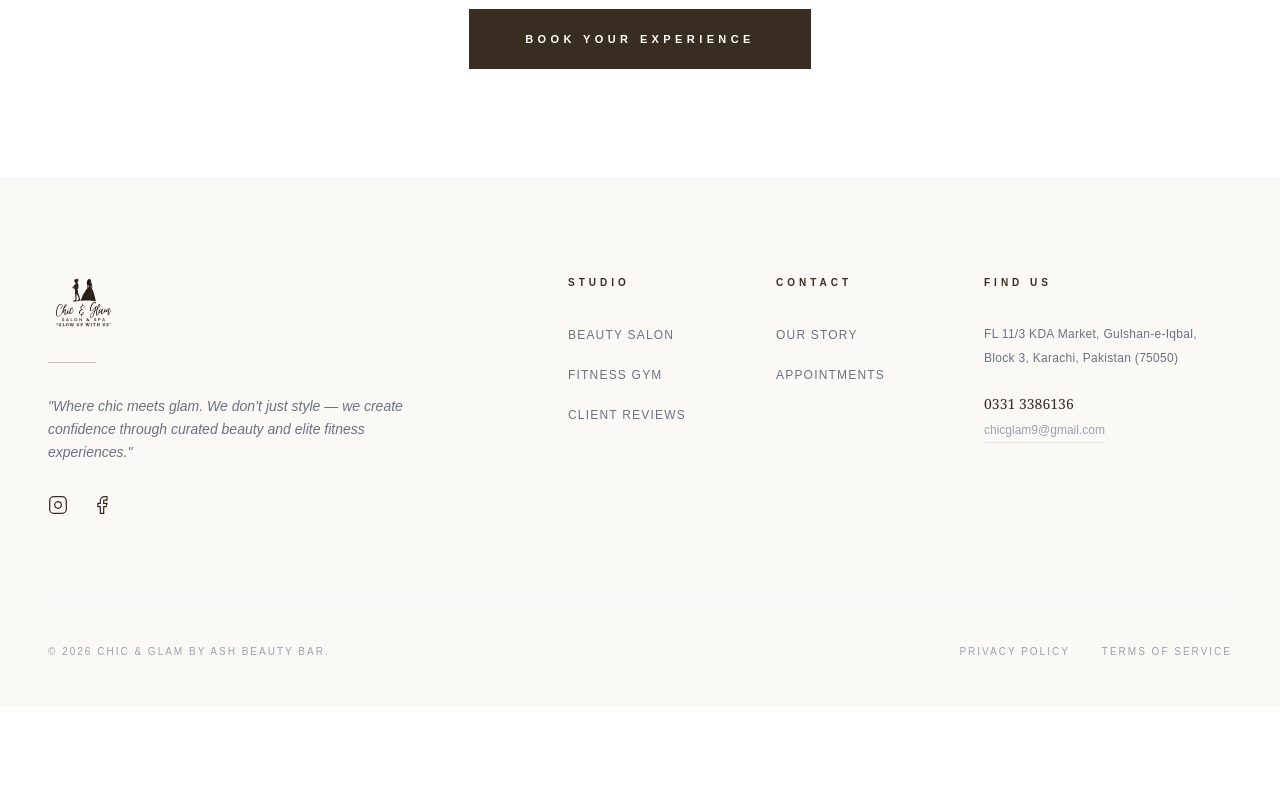
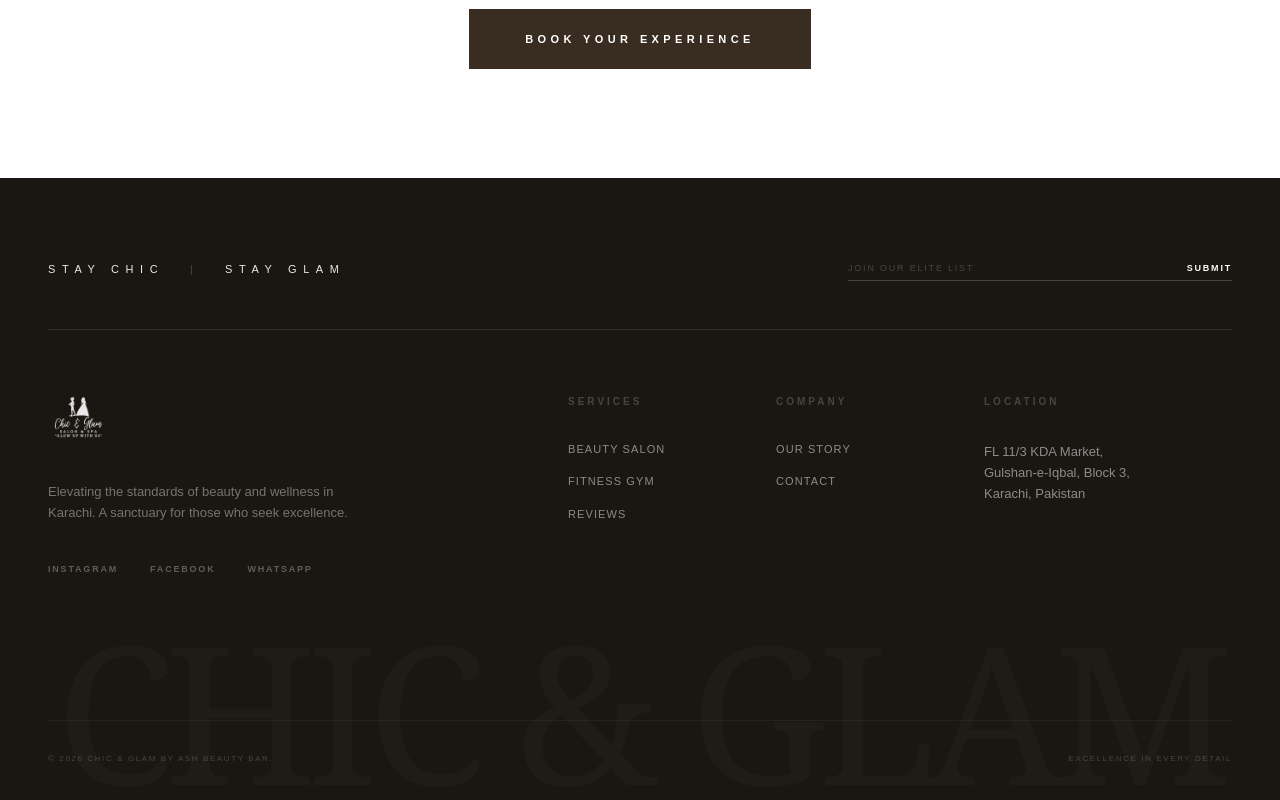
Before and after one commit to Noman107c/chic-glam, a Next.js app: page /about in a window 1280 px wide. Shown: the part 2006-2806 px from the top of the page. Before the commit the page ends 2713 px from the top, so only its background shows below. Built offline with nearby package versions, Linux system fonts and the light colour scheme.

Commit message:
animation added and fixed bugs

```diff
--- a/package.json
+++ b/package.json
@@ -9,6 +9,7 @@
     "lint": "eslint"
   },
   "dependencies": {
+    "framer-motion": "^12.28.1",
     "next": "16.1.4",
     "react": "19.2.3",
     "react-dom": "19.2.3"
--- a/src/app/components/Footer.tsx
+++ b/src/app/components/Footer.tsx
@@ -1,85 +1,103 @@
-import Link from 'next/link';
 import Image from 'next/image';
+import LinkComponent from 'next/link';
 
 export default function Footer() {
   return (
-    <footer className="bg-[#FAF9F6] border-t border-gray-100 pt-24 pb-12">
+    <footer className="bg-[#1a1612] text-[#FAF9F6] pt-20 pb-12 overflow-hidden">
       <div className="max-w-7xl mx-auto px-6 lg:px-12">
+
+        {/* 1. SMALL REFINED HEADING Section */}
+        <div className="border-b border-white/10 pb-12 mb-16">
+          <div className="flex flex-col md:flex-row justify-between items-center gap-8">
+            <h2 className="text-[11px] uppercase tracking-[0.6em] font-medium text-white/90">
+              Stay Chic <span className="mx-4 text-white/20">|</span> Stay Glam
+            </h2>
+
+            <div className="flex w-full max-w-sm border-b border-white/20 focus-within:border-white transition-all py-1">
+              <input
+                type="email"
+                placeholder="JOIN OUR ELITE LIST"
+                className="bg-transparent w-full outline-none text-[9px] tracking-[0.2em] placeholder:text-white/20 text-white"
+              />
+              <button className="text-[9px] tracking-[0.2em] font-bold hover:text-white/50 transition-colors uppercase">
+                Submit
+              </button>
+            </div>
+          </div>
+        </div>
+
+        {/* 2. MAIN CONTENT GRID */}
         <div className="grid grid-cols-1 md:grid-cols-12 gap-16 mb-20">
 
-          {/* Brand & Logo Section */}
-          <div className="md:col-span-5">
-            <div className="mb-8">
-              {/* Header wala same logo yahan apply kar diya hai */}
-              <Link href="/" className="inline-block mb-6">
-                <Image
-                  src="/chic.png"
-                  alt="Chic & Glam Logo"
-                  width={180}
-                  height={55}
-                  className="h-14 w-auto object-contain brightness-[0.9] hover:brightness-100 transition-all"
-                />
-              </Link>
-              <div className="h-[1px] w-12 bg-[#392d22]/30"></div>
-            </div>
-            <p className="text-gray-500 text-sm leading-relaxed max-w-sm font-light italic mb-8">
-              "Where chic meets glam. We don’t just style — we create confidence through curated beauty and elite fitness experiences."
+          {/* Logo & About */}
+          <div className="md:col-span-4">
+            <LinkComponent href="/" className="inline-block mb-8">
+              <Image
+                src="/chic.png"
+                alt="Chic & Glam Logo"
+                width={180}
+                height={60}
+                className="h-12 w-auto object-contain brightness-0 invert opacity-90"
+              />
+            </LinkComponent>
+            <p className="text-white/40 text-[13px] leading-relaxed font-light mb-10 max-w-xs">
+              Elevating the standards of beauty and wellness in Karachi. A sanctuary for those who seek excellence.
             </p>
-            {/* Social Icons */}
-            <div className="flex gap-6">
-              <Link href="https://instagram.com/chic_glamofficial" className="text-[#392d22] hover:opacity-50 transition-opacity" target="_blank">
-                <svg width="20" height="20" viewBox="0 0 24 24" fill="none" stroke="currentColor" strokeWidth="1.5"><rect x="2" y="2" width="20" height="20" rx="5" ry="5"/><path d="M16 11.37A4 4 0 1 1 12.63 8 4 4 0 0 1 16 11.37z"/><line x1="17.5" y1="6.5" x2="17.51" y2="6.5"/></svg>
-              </Link>
-              <Link href="#" className="text-[#392d22] hover:opacity-50 transition-opacity">
-                <svg width="20" height="20" viewBox="0 0 24 24" fill="none" stroke="currentColor" strokeWidth="1.5"><path d="M18 2h-3a5 5 0 0 0-5 5v3H7v4h3v8h4v-8h3l1-4h-4V7a1 1 0 0 1 1-1h3z"/></svg>
-              </Link>
+            <div className="flex gap-8">
+              {['Instagram', 'Facebook', 'WhatsApp'].map((social) => (
+                <a key={social} href="#" className="text-white/30 hover:text-white transition-colors text-[9px] tracking-[0.2em] font-bold uppercase">
+                  {social}
+                </a>
+              ))}
             </div>
           </div>
 
-          {/* Quick Links */}
+          <div className="hidden md:block md:col-span-1"></div>
+
+          {/* Links Sections */}
           <div className="md:col-span-2">
-            <h4 className="text-[10px] uppercase tracking-[0.4em] font-bold text-[#392d22] mb-8">Studio</h4>
+            <h4 className="text-[10px] tracking-[0.3em] font-bold text-white/20 mb-8 uppercase">Services</h4>
             <ul className="space-y-4">
-              <li><Link href="/beauty-salon" className="text-[12px] uppercase tracking-widest text-gray-500 hover:text-[#392d22] transition-colors">Beauty Salon</Link></li>
-              <li><Link href="/fitness-gym" className="text-[12px] uppercase tracking-widest text-gray-500 hover:text-[#392d22] transition-colors">Fitness Gym</Link></li>
-              <li><Link href="/reviews" className="text-[12px] uppercase tracking-widest text-gray-500 hover:text-[#392d22] transition-colors">Client Reviews</Link></li>
+              <li><LinkComponent href="/beauty-salon" className="text-[11px] tracking-widest text-white/50 hover:text-white transition-all block">BEAUTY SALON</LinkComponent></li>
+              <li><LinkComponent href="/fitness-gym" className="text-[11px] tracking-widest text-white/50 hover:text-white transition-all block">FITNESS GYM</LinkComponent></li>
+              <li><LinkComponent href="/reviews" className="text-[11px] tracking-widest text-white/50 hover:text-white transition-all block">REVIEWS</LinkComponent></li>
             </ul>
           </div>
 
           <div className="md:col-span-2">
-            <h4 className="text-[10px] uppercase tracking-[0.4em] font-bold text-[#392d22] mb-8">Contact</h4>
+            <h4 className="text-[10px] tracking-[0.3em] font-bold text-white/20 mb-8 uppercase">Company</h4>
             <ul className="space-y-4">
-              <li><Link href="/about" className="text-[12px] uppercase tracking-widest text-gray-500 hover:text-[#392d22] transition-colors">Our Story</Link></li>
-              <li><Link href="/contact" className="text-[12px] uppercase tracking-widest text-gray-500 hover:text-[#392d22] transition-colors">Appointments</Link></li>
+              <li><LinkComponent href="/about" className="text-[11px] tracking-widest text-white/50 hover:text-white transition-all block">OUR STORY</LinkComponent></li>
+              <li><LinkComponent href="/contact" className="text-[11px] tracking-widest text-white/50 hover:text-white transition-all block">CONTACT</LinkComponent></li>
             </ul>
           </div>
 
-          {/* Location / Address */}
+          {/* Location */}
           <div className="md:col-span-3">
-            <h4 className="text-[10px] uppercase tracking-[0.4em] font-bold text-[#392d22] mb-8">Find Us</h4>
-            <div className="space-y-6">
-              <p className="text-xs text-gray-500 leading-loose tracking-wide font-light">
-                FL 11/3 KDA Market, Gulshan-e-Iqbal,<br/> Block 3, Karachi, Pakistan (75050)
-              </p>
-              <div className="flex flex-col gap-2">
-                <a href="tel:03313386136" className="text-sm font-serif text-[#392d22]">0331 3386136</a>
-                <a href="mailto:chicglam9@gmail.com" className="text-xs text-gray-400 border-b border-gray-200 pb-1 w-fit hover:border-[#392d22] transition-all">chicglam9@gmail.com</a>
-              </div>
-            </div>
+            <h4 className="text-[10px] tracking-[0.3em] font-bold text-white/20 mb-8 uppercase">Location</h4>
+            <address className="not-italic text-[13px] text-white/50 leading-relaxed font-light">
+              FL 11/3 KDA Market,<br />
+              Gulshan-e-Iqbal, Block 3,<br />
+              Karachi, Pakistan
+            </address>
           </div>
-
         </div>
 
-        {/* Bottom Bar */}
-        <div className="pt-12 border-t border-gray-100 flex flex-col md:flex-row justify-between items-center gap-6">
-          <p className="text-[10px] uppercase tracking-[0.2em] text-gray-400 text-center md:text-left">
-            &copy; {new Date().getFullYear()} Chic & Glam by Ash Beauty Bar.
-          </p>
-          <div className="flex gap-8 text-[10px] uppercase tracking-[0.2em] text-gray-400">
-            <span className="hover:text-[#392d22] cursor-pointer transition-colors">Privacy Policy</span>
-            <span className="hover:text-[#392d22] cursor-pointer transition-colors">Terms of Service</span>
+        {/* 3. FINAL LOGO WATERMARK */}
+        <div className="relative pt-16">
+          <div className="absolute inset-0 flex items-center justify-center opacity-[0.02] pointer-events-none select-none">
+            <h1 className="text-[15vw] font-serif leading-none whitespace-nowrap tracking-tighter">CHIC & GLAM</h1>
+          </div>
+          <div className="relative border-t border-white/5 pt-8 flex flex-col md:flex-row justify-between items-center gap-4">
+            <p className="text-[8px] tracking-[0.2em] text-white/20 uppercase font-light">
+              &copy; {new Date().getFullYear()} Chic & Glam by Ash Beauty Bar.
+            </p>
+            <p className="text-[8px] tracking-[0.2em] text-white/20 uppercase font-light">
+              Excellence in every detail
+            </p>
           </div>
         </div>
+
       </div>
     </footer>
   );
--- a/src/app/components/Header.tsx
+++ b/src/app/components/Header.tsx
@@ -3,6 +3,7 @@
 import Link from 'next/link';
 import Image from 'next/image';
 import { useState } from 'react';
+import { motion, AnimatePresence, useScroll } from 'framer-motion';
 
 export default function Header() {
   const [isMobileMenuOpen, setIsMobileMenuOpen] = useState(false);
--- a/src/app/components/Hero.tsx
+++ b/src/app/components/Hero.tsx
@@ -2,10 +2,19 @@
 
 import Link from 'next/link';
 import Image from 'next/image';
+import { motion, useReducedMotion } from 'framer-motion';
+import { fadeInUp, staggerContainer, beautyEasing, fitnessEasing } from './animations';
 
 export default function Hero() {
+  const shouldReduceMotion = useReducedMotion();
+
   return (
-    <section className="relative w-full min-h-[90vh] flex flex-col lg:flex-row bg-white overflow-hidden">
+    <motion.section
+      className="relative w-full min-h-[90vh] flex flex-col lg:flex-row bg-white overflow-hidden"
+      variants={staggerContainer}
+      initial="initial"
+      animate="animate"
+    >
 
       {/* Left Side: Beauty Salon */}
       <div className="relative w-full lg:w-1/2 h-[50vh] lg:h-auto group overflow-hidden border-r border-gray-100">
@@ -20,15 +29,36 @@
         <div className="absolute inset-0 bg-black/30 group-hover:bg-[#392d22]/40 transition-all duration-1000"></div>
 
         {/* Content */}
-        <div className="absolute inset-0 flex flex-col items-center justify-center text-white p-4 sm:p-6 text-center">
-          <span className="text-[9px] sm:text-[10px] uppercase tracking-[0.3em] sm:tracking-[0.4em] mb-2 sm:mb-4 opacity-70">The Art of Chic</span>
-          <h2 className="text-3xl sm:text-4xl md:text-5xl lg:text-6xl font-serif mb-4 sm:mb-6 lg:mb-8 tracking-wide leading-tight">Beauty Salon</h2>
+        <motion.div
+          className="absolute inset-0 flex flex-col items-center justify-center text-white p-4 sm:p-6 text-center"
+          variants={fadeInUp}
+          transition={{ duration: 0.8, ease: "easeInOut" }}
+        >
+          <motion.span
+            className="text-[9px] sm:text-[10px] uppercase tracking-[0.3em] sm:tracking-[0.4em] mb-2 sm:mb-4 opacity-70"
+            variants={fadeInUp}
+            transition={{ duration: 0.6, ease: "easeInOut" }}
+          >
+            The Art of Chic
+          </motion.span>
+          <motion.h2
+            className="text-3xl sm:text-4xl md:text-5xl lg:text-6xl font-serif mb-4 sm:mb-6 lg:mb-8 tracking-wide leading-tight"
+            variants={fadeInUp}
+            transition={{ duration: 0.8, ease: "easeInOut" }}
+          >
+            Beauty Salon
+          </motion.h2>
+          <motion.div
+            variants={fadeInUp}
+            transition={{ duration: 0.6, ease: "easeInOut" }}
+          >
             <Link href="/beauty-salon" className="group relative px-6 sm:px-8 lg:px-10 py-3 sm:py-4 overflow-hidden border border-white/30 backdrop-blur-sm transition-all hover:border-white">
               <span className="relative z-10 text-[10px] sm:text-[11px] uppercase tracking-[0.3em]">Explore Services</span>
               <div className="absolute inset-0 bg-white translate-y-full group-hover:translate-y-0 transition-transform duration-500"></div>
               <style jsx>{`.group:hover span { color: black; }`}</style>
             </Link>
-        </div>
+          </motion.div>
+        </motion.div>
       </div>
 
       {/* Right Side: Fitness Gym */}
@@ -43,15 +73,36 @@
         <div className="absolute inset-0 bg-black/40 group-hover:bg-zinc-900/60 transition-all duration-1000"></div>
 
         {/* Content */}
-        <div className="absolute inset-0 flex flex-col items-center justify-center text-white p-4 sm:p-6 text-center">
-          <span className="text-[9px] sm:text-[10px] uppercase tracking-[0.3em] sm:tracking-[0.4em] mb-2 sm:mb-4 opacity-70">The Power of Glam</span>
-          <h2 className="text-3xl sm:text-4xl md:text-5xl lg:text-6xl font-serif mb-4 sm:mb-6 lg:mb-8 tracking-wide leading-tight">Fitness Gym</h2>
+        <motion.div
+          className="absolute inset-0 flex flex-col items-center justify-center text-white p-4 sm:p-6 text-center"
+          variants={fadeInUp}
+          transition={{ ...fitnessEasing, duration: 0.8, delay: 0.2 }}
+        >
+          <motion.span
+            className="text-[9px] sm:text-[10px] uppercase tracking-[0.3em] sm:tracking-[0.4em] mb-2 sm:mb-4 opacity-70"
+            variants={fadeInUp}
+            transition={{ ...fitnessEasing, duration: 0.6, delay: 0.3 }}
+          >
+            The Power of Glam
+          </motion.span>
+          <motion.h2
+            className="text-3xl sm:text-4xl md:text-5xl lg:text-6xl font-serif mb-4 sm:mb-6 lg:mb-8 tracking-wide leading-tight"
+            variants={fadeInUp}
+            transition={{ ...fitnessEasing, duration: 0.8, delay: 0.4 }}
+          >
+            Fitness Gym
+          </motion.h2>
+          <motion.div
+            variants={fadeInUp}
+            transition={{ ...fitnessEasing, duration: 0.6, delay: 0.5 }}
+          >
             <Link href="/fitness-gym" className="group relative px-6 sm:px-8 lg:px-10 py-3 sm:py-4 overflow-hidden border border-white/30 backdrop-blur-sm transition-all hover:border-white">
               <span className="relative z-10 text-[10px] sm:text-[11px] uppercase tracking-[0.3em]">Start Training</span>
               <div className="absolute inset-0 bg-white translate-y-full group-hover:translate-y-0 transition-transform duration-500"></div>
               <style jsx>{`.group:hover span { color: black; }`}</style>
             </Link>
-        </div>
+          </motion.div>
+        </motion.div>
       </div>
 
       {/* Trust Bar (Bottom Overlay) - Minimalist Replacement for the Card */}
@@ -75,6 +126,6 @@
       <div className="lg:hidden absolute bottom-4 left-1/2 -translate-x-1/2 animate-bounce">
          <svg width="20" height="20" viewBox="0 0 24 24" fill="none" stroke="white" strokeWidth="1"><path d="M7 13l5 5 5-5M7 6l5 5 5-5"/></svg>
       </div>
-    </section>
+    </motion.section>
   );
 }
--- /dev/null
+++ b/src/app/components/animations.ts
@@ -0,0 +1,40 @@
+import { Variants } from 'framer-motion';
+
+// Reusable animation variants
+export const fadeInUp: Variants = {
+  initial: { opacity: 0, y: 20 },
+  animate: { opacity: 1, y: 0 },
+};
+
+export const fadeIn: Variants = {
+  initial: { opacity: 0 },
+  animate: { opacity: 1 },
+};
+
+export const slideInUp: Variants = {
+  initial: { opacity: 0, y: 12 },
+  animate: { opacity: 1, y: 0 },
+};
+
+export const staggerContainer: Variants = {
+  initial: {},
+  animate: {
+    transition: {
+      staggerChildren: 0.1,
+      delayChildren: 0.2,
+    },
+  },
+};
+
+export const beautyEasing = {
+  ease: "easeInOut", // softer easing
+};
+
+export const fitnessEasing = {
+  ease: "easeOut", // slightly stronger
+};
+
+export const reducedMotionVariants: Variants = {
+  initial: { opacity: 1 },
+  animate: { opacity: 1 },
+};
--- a/src/app/fitness-gym/page.tsx
+++ b/src/app/fitness-gym/page.tsx
@@ -13,7 +13,7 @@
       title: 'Strength & Conditioning',
       category: 'Power & Longevity',
       description: 'Master the fundamentals of resistance training. Build a resilient physique with our state-of-the-art free weights and machines.',
-      image: 'https://images.unsplash.com/photo-1534367507873-d2d7e2495992?auto=format&fit=crop&q=80&w=1000'
+      image: 'https://images.unsplash.com/photo-1716367840427-4c148eb7bf15?q=80&w=1031&auto=format&fit=crop&ixlib=rb-4.1.0&ixid=M3wxMjA3fDB8MHxwaG90by1wYWdlfHx8fGVufDB8fHx8fA%3D%3D'
     },
     {
       title: 'Advanced Cardio Flow',
--- a/src/app/page.tsx
+++ b/src/app/page.tsx
@@ -3,6 +3,8 @@
 import ReviewsSection from './components/ReviewsSection';
 import Link from 'next/link';
 import Image from 'next/image';
+import { motion } from 'framer-motion';
+import { fadeIn, slideInUp } from './components/animations';
 
 export default function Home() {
   const beautyServices = [
```
Also changed, not shown: src/app/about/page.tsx (+72 -17 lines), src/app/components/ReviewsSection.tsx (+49 -14 lines), src/app/components/ServiceSection.tsx (+65 -21 lines), 1 other file (tests, documents, lock files or other folders). Lines whose indentation alone changed are shown as unchanged.
